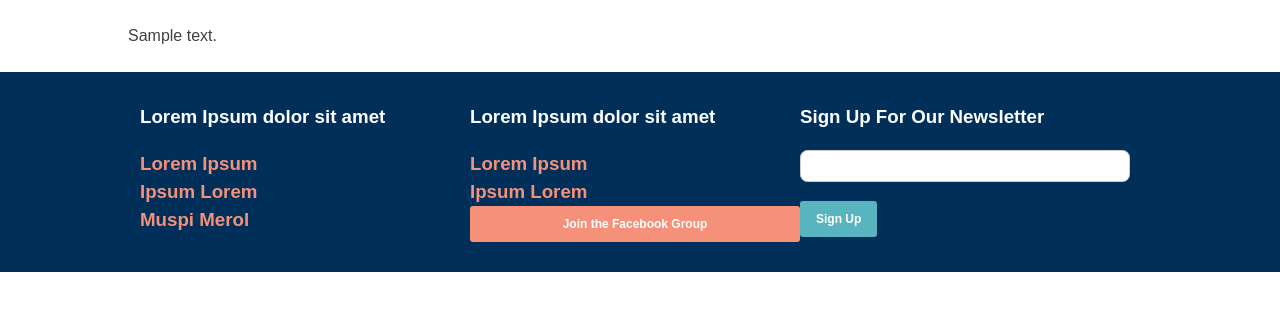
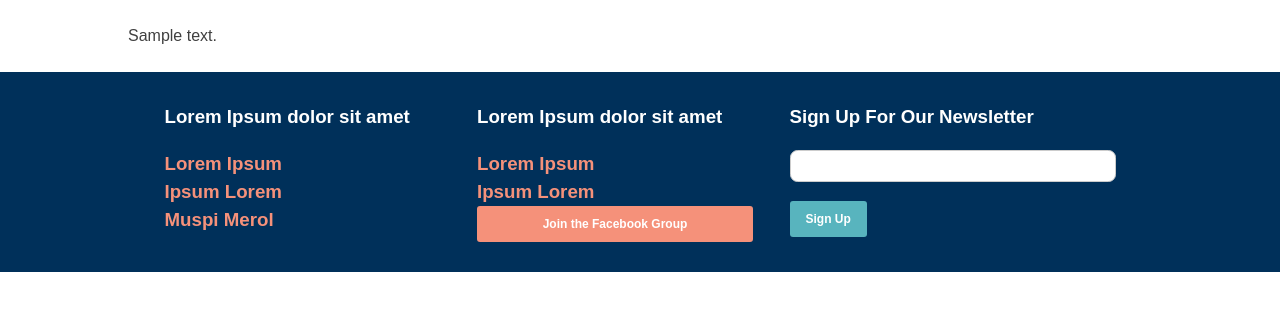
Before and after one commit to redacademy/wiwd-winter-2020, a WordPress theme: template themes/women-in-webdev/page.php in a window 1280 px wide. Shown: the part 96-407 px from the top of the page. Run offline with PHP 8.4 and a stand-in for WordPress, Linux system fonts and the light colour scheme; the site name, menu and one post (Sample post) are stand-ins, and other content is empty; style sheets or scripts are compiled from the project's sources; some libraries are stand-ins or nearby versions.

Commit message:
added desktop styling to footer

```diff
--- a/themes/women-in-webdev/sass/_content.scss
+++ b/themes/women-in-webdev/sass/_content.scss
@@ -60,18 +60,23 @@
 		margin: 0 auto;
 		display: flex;
 		flex-wrap: wrap;
+		justify-content: space-evenly;
 		max-width: $desktop_width;
 		padding: $base__space-unit/2;
+		// adds padding to just the children of footer-wrapper
+		& > *{
+			padding: 0 $base__space-unit/2;
+		}
 		.footer-info{
 			flex: 0 1 50%;
 			@include desktop() {
-				flex: 0 1 33%;
+				flex: 0 1 30%;
 				}
 		}
 		.footer-socials{
 			flex: 0 1 50%;
 			@include desktop() {
-				flex: 0 1 33%;
+				flex: 0 1 30%;
 				}
 			button{
 				width: 100%;
@@ -81,7 +86,7 @@
 		.footer-sign-up{
 			flex: 0 1 100%;
 			@include desktop() {
-				flex: 0 1 33%;
+				flex: 0 1 35%;
 				}
 		}
 	}
```
